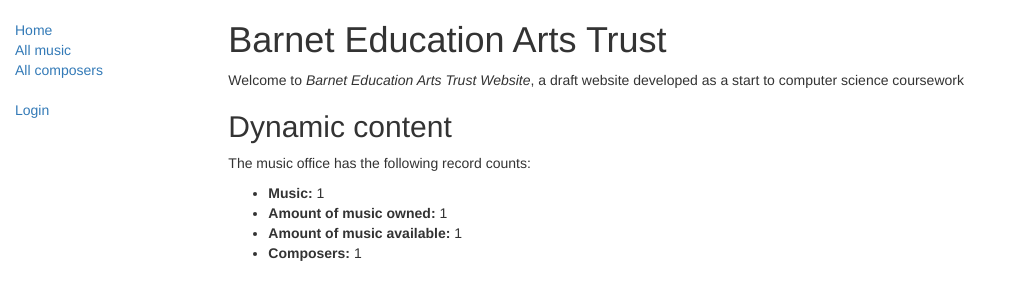
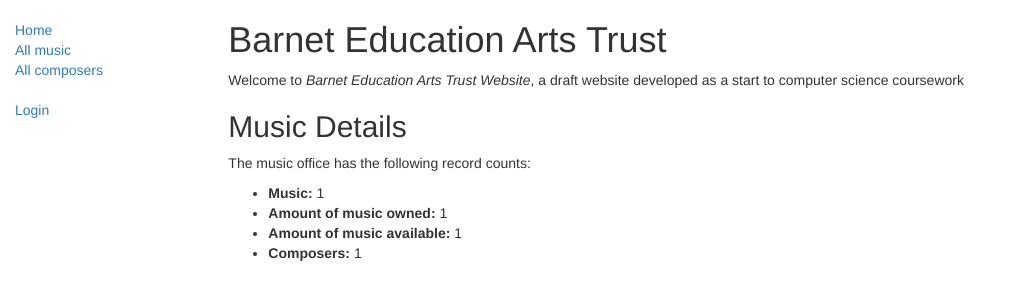
Before and after one commit to abilkus/NEA-2, a Django app: template catalog/templates/index.html in a window 1280 px wide. Shown: the top 300 px of the page, without its empty margins (0-1012 px from the left). Run offline with Django 3.2, Linux system fonts and the light colour scheme; the template is opened without the code that fills it: most values are stand-ins (such as "Sample title", 1, 10 or a date in 2020); some libraries are stand-ins or nearby versions.

```diff
--- a/catalog/templates/index.html
+++ b/catalog/templates/index.html
@@ -9,7 +9,7 @@
 
 
 
-<h2>Dynamic content</h2>
+<h2>Music Details</h2>
 
 <p>The music office has the following record counts:</p>
 <ul>
```
